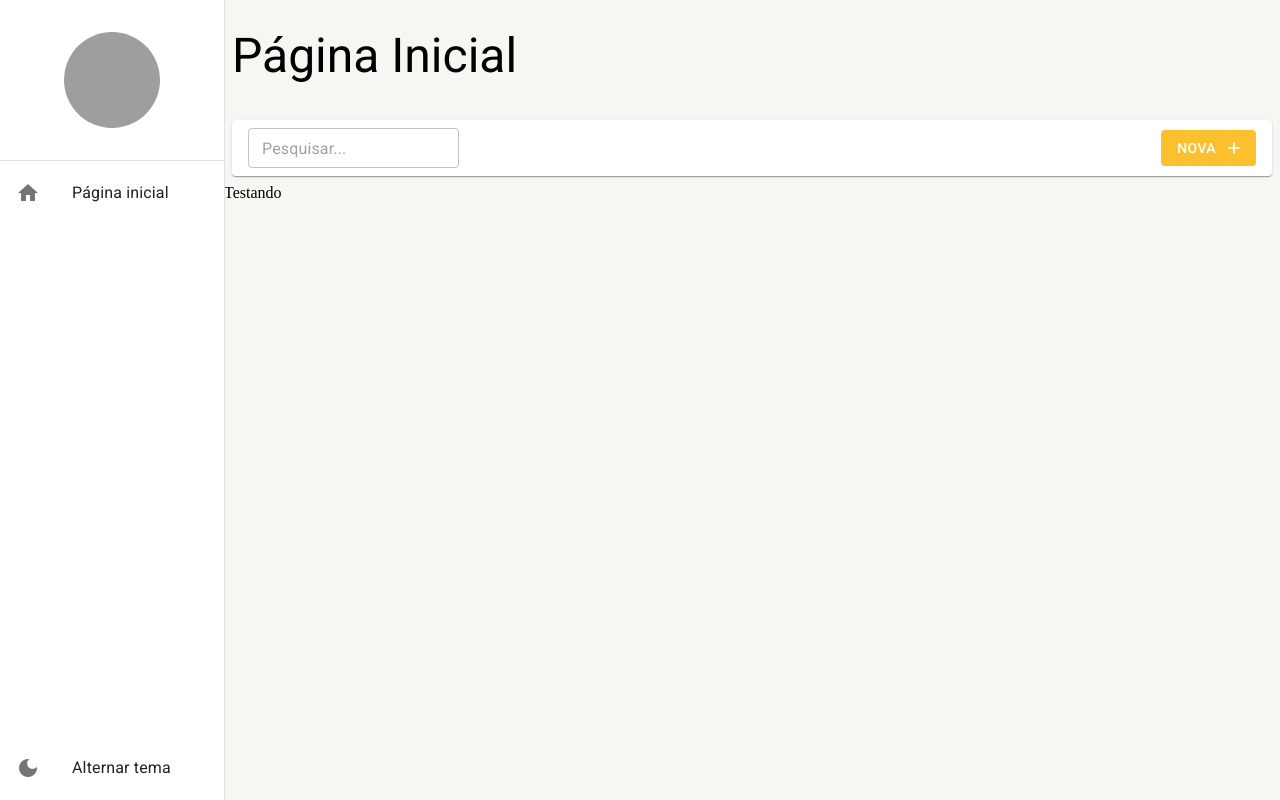
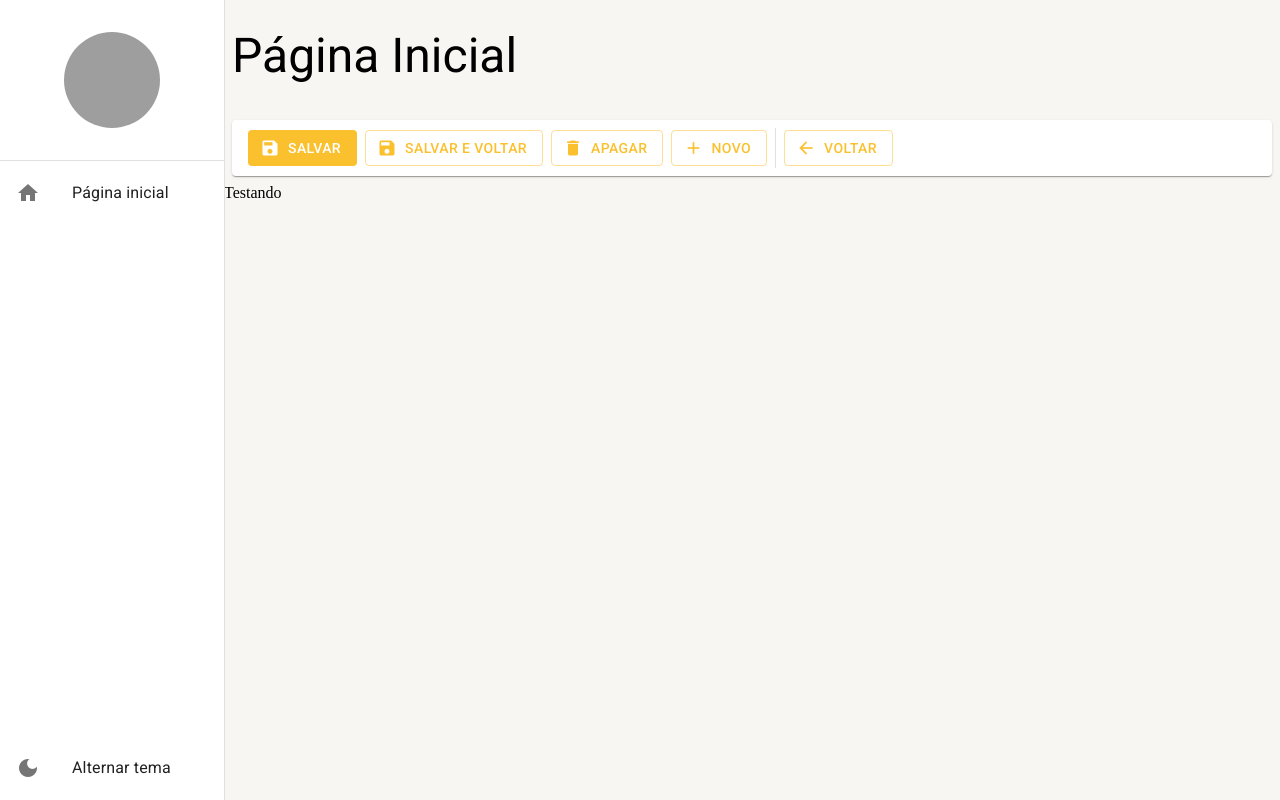
Before and after one commit to AndersonTiago/ReactMUI, a React (Create React App) app: page /pagina-inicial in a window 1280 px wide. Built offline with nearby package versions, Linux system fonts and the light colour scheme; grey boxes are pictures that could not be loaded.

Commit message:
Criando barra de ferramentas

```diff
--- a/src/pages/dashboard/Dashboard.tsx
+++ b/src/pages/dashboard/Dashboard.tsx
@@ -1,4 +1,4 @@
-import { BarraDeFerramentas } from "../../shared/components"
+import { FerramentasDaListagem, FerramentasDeDetalhe } from "../../shared/components"
 import { LayoutBaseDePagina } from "../../shared/layouts"
 
 
@@ -7,10 +7,7 @@
         <LayoutBaseDePagina
             titulo="Página Inicial"
             barraDeFerramentas={(
-                <BarraDeFerramentas
-                    mostrarInputBusca
-                    textoBotaoNovo="Nova"
-                />
+                <FerramentasDeDetalhe />
             )}>
             Testando
         </LayoutBaseDePagina>
--- a/src/shared/components/barra-de-ferramentas/BarraDeFerramentas.tsx
+++ b/src/shared/components/ferramentas-da-listagem/FerramentasDaListagem.tsx
@@ -1,6 +1,6 @@
 import { Box, Paper, Button, TextField, useTheme, Icon } from "@mui/material"
 
-interface IBarraDeFerramentasProps {
+interface IFerramentasDaListagemProps {
     children?: React.ReactNode;
     textoDaBusca?: String;
     mostrarInputBusca?: boolean;
@@ -10,7 +10,7 @@
     aoClicarNovo?: () => void;
 }
 
-export const BarraDeFerramentas: React.FC<IBarraDeFerramentasProps> = ({
+export const FerramentasDaListagem: React.FC<IFerramentasDaListagemProps> = ({
     textoDaBusca = '',
     mostrarInputBusca = false,
     aoMudarTextoDeBusca,
--- /dev/null
+++ b/src/shared/components/ferramentas-de-detalhe/FerramentasDeDetalhe.tsx
@@ -0,0 +1,68 @@
+import { Box, Button, Divider, Icon, Paper, useTheme } from "@mui/material"
+
+export const FerramentasDeDetalhe: React.FC = () => {
+  const theme = useTheme()
+
+  return (
+    <Box
+      gap={1}
+      marginX={1}
+      padding={1}
+      paddingX={2}
+      display="flex"
+      alignItems="center"
+      height={theme.spacing(5)}
+      component={Paper}
+    >
+
+      <Button
+        color="primary"
+        disableElevation
+        variant="contained"
+        onClick={() => { }}
+        startIcon={<Icon>save</Icon>}
+      >
+        Salvar
+      </Button>
+      <Button
+        color="primary"
+        disableElevation
+        variant="outlined"
+        onClick={() => { }}
+        startIcon={<Icon>save</Icon>}
+      >
+        Salvar e Voltar
+      </Button>
+      <Button
+        color="primary"
+        disableElevation
+        variant="outlined"
+        onClick={() => { }}
+        startIcon={<Icon>delete</Icon>}
+      >
+        Apagar
+      </Button>
+      <Button
+        color="primary"
+        disableElevation
+        variant="outlined"
+        onClick={() => { }}
+        startIcon={<Icon>add</Icon>}
+      >
+        Novo
+      </Button>
+
+      <Divider variant="middle" orientation="vertical" />
+
+      <Button
+        color="primary"
+        disableElevation
+        variant="outlined"
+        onClick={() => { }}
+        startIcon={<Icon>arrow_back</Icon>}
+      >
+        Voltar
+      </Button>
+    </Box>
+  )
+}
--- a/src/shared/components/index.ts
+++ b/src/shared/components/index.ts
@@ -1,2 +1,3 @@
-export * from "./barra-de-ferramentas/BarraDeFerramentas";
+export * from "./ferramentas-da-listagem/FerramentasDaListagem";
+export * from "./ferramentas-de-detalhe/FerramentasDeDetalhe";
 export * from "./manu-lateral/MenuLateral";
```
